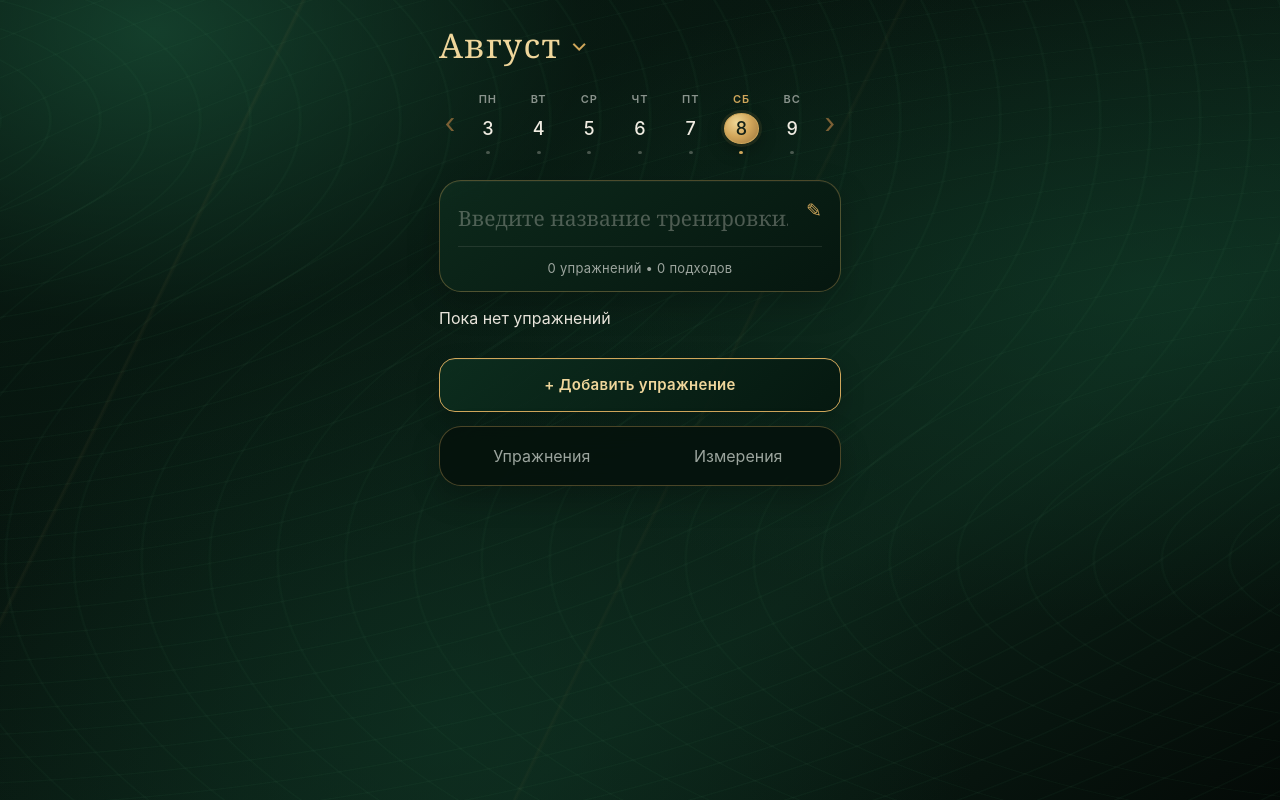
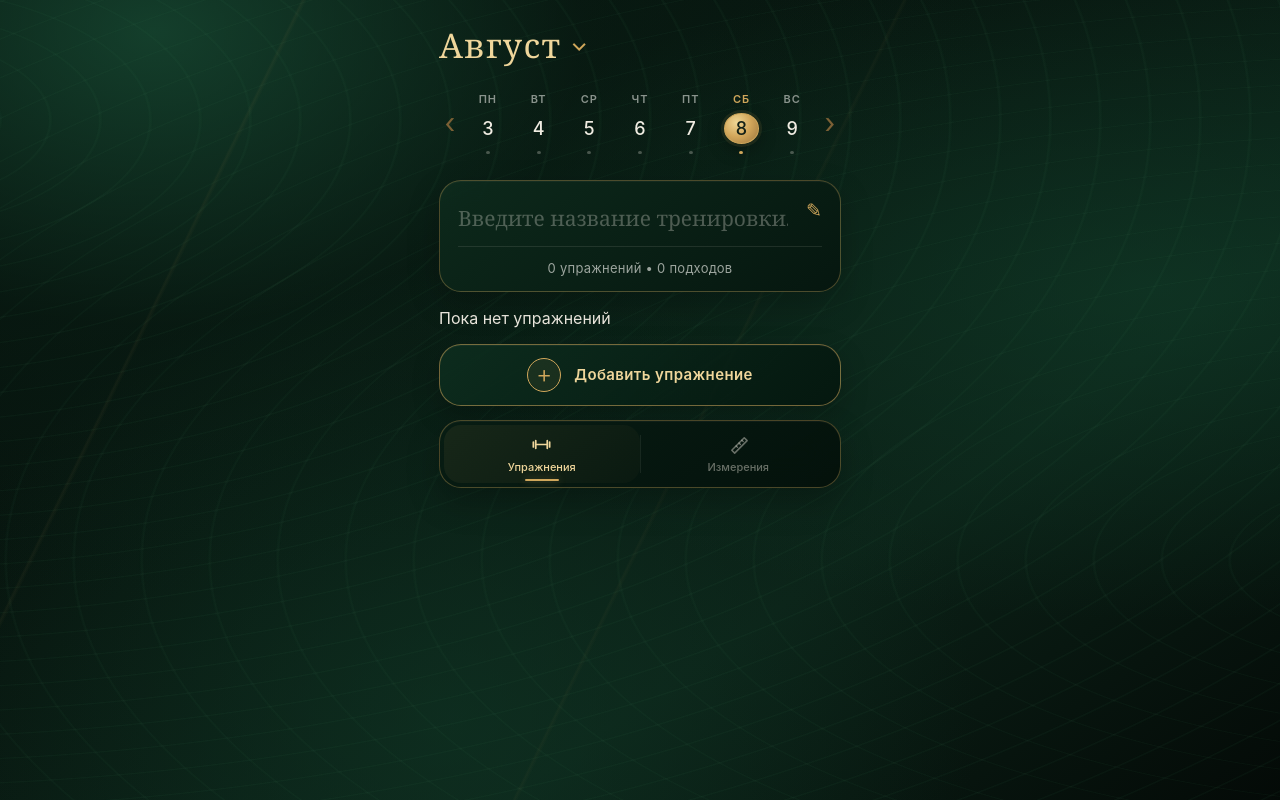
Before and after one commit to sarapkinkirill09-create/gym-tracker, a React (Vite) app: page / in a window 1280 px wide. Built offline with nearby package versions, Linux system fonts and the light colour scheme.

Commit message:
design update

```diff
--- a/src/App.css
+++ b/src/App.css
@@ -47,20 +47,29 @@
 
 .add-exercise-button {
     width: 100%;
-    min-height: 54px;
+    min-height: 62px;
 
-    margin-top: 14px;
+    margin-top: 15px;
+    padding: 10px 18px;
 
-    padding: 12px 18px;
+    display: flex;
+    align-items: center;
+    justify-content: center;
 
-    border: 1px solid var(--gold);
-    border-radius: var(--radius-medium);
+    gap: 13px;
+
+    border:
+        1px solid
+        rgba(208, 167, 91, 0.55);
+
+    border-radius:
+        var(--radius-large);
 
     background:
         linear-gradient(
             135deg,
-            rgba(13, 46, 31, 0.92),
-            rgba(6, 24, 16, 0.94)
+            rgba(13, 46, 31, 0.88),
+            rgba(5, 23, 15, 0.95)
         );
 
     color: var(--gold-light);
@@ -68,64 +77,145 @@
     font-size: 15px;
     font-weight: 600;
 
-    letter-spacing: 0.02em;
+    letter-spacing: 0.025em;
 
     box-shadow:
         inset 0 1px 0
         rgba(255, 255, 255, 0.04),
-        0 8px 24px
-        rgba(0, 0, 0, 0.20);
+
+        0 10px 28px
+        rgba(0, 0, 0, 0.22);
 
     cursor: pointer;
+
+    transition:
+        transform 0.15s ease,
+        border-color 0.15s ease,
+        background 0.15s ease;
+}
+
+.add-exercise-icon {
+    width: 34px;
+    height: 34px;
+
+    flex-shrink: 0;
+
+    display: flex;
+    align-items: center;
+    justify-content: center;
+
+    border:
+        1px solid
+        var(--gold);
+
+    border-radius: 50%;
+
+    background:
+        rgba(208, 167, 91, 0.08);
+
+    color: var(--gold);
+
+    font-size: 25px;
+    font-weight: 300;
+
+    line-height: 1;
 }
 
 .add-exercise-button:active {
     transform: scale(0.985);
 
+    border-color:
+        var(--gold);
+
     background:
         linear-gradient(
             135deg,
-            rgba(20, 60, 41, 0.96),
-            rgba(8, 29, 19, 0.96)
+            rgba(19, 59, 40, 0.96),
+            rgba(7, 29, 19, 0.98)
         );
 }
 
 .bottom-menu {
+    position: relative;
+
     display: grid;
-    grid-template-columns: 1fr 1fr;
 
-    gap: 1px;
+    grid-template-columns:
+        minmax(0, 1fr)
+        1px
+        minmax(0, 1fr);
+
+    align-items: stretch;
+
+    width: 100%;
 
     margin-top: 14px;
-
     padding: 4px;
 
-    border: 1px solid var(--gold-line);
-    border-radius: var(--radius-large);
+    border:
+        1px solid
+        var(--gold-line);
+
+    border-radius:
+        var(--radius-large);
 
     background:
-        rgba(5, 18, 12, 0.88);
+        linear-gradient(
+            145deg,
+            rgba(8, 29, 19, 0.94),
+            rgba(4, 17, 11, 0.97)
+        );
 
     backdrop-filter: blur(18px);
     -webkit-backdrop-filter: blur(18px);
 
     box-shadow:
-        0 12px 30px
-        rgba(0, 0, 0, 0.24);
+        inset 0 1px 0
+        rgba(255, 255, 255, 0.035),
+
+        0 14px 32px
+        rgba(0, 0, 0, 0.25);
+
+    overflow: hidden;
 }
 
-.bottom-menu button {
-    width: 100%;
-    min-height: 50px;
+.bottom-menu-divider {
+    width: 1px;
 
-    padding: 10px;
+    margin:
+        10px
+        0;
+
+    background:
+        rgba(240, 236, 226, 0.08);
+}
+
+.bottom-menu-button {
+    position: relative;
+
+    min-width: 0;
+    min-height: 58px;
+
+    padding: 8px 5px;
 
     border: 0;
     border-radius: 17px;
 
     background: transparent;
 
-    color: var(--text-muted);
+    display: flex;
+    flex-direction: column;
+
+    align-items: center;
+    justify-content: center;
+
+    gap: 4px;
+
+    color:
+        rgba(240, 236, 226, 0.42);
+
+    font-size: 11px;
+    font-weight: 500;
 
     cursor: pointer;
 
@@ -135,6 +225,52 @@
         transform 0.15s ease;
 }
 
+.bottom-menu-icon {
+    width: 23px;
+    height: 23px;
+
+    display: block;
+}
+
+.bottom-menu-button.active {
+    color:
+        var(--gold-light);
+
+    background:
+        linear-gradient(
+            135deg,
+            rgba(208, 167, 91, 0.08),
+            rgba(208, 167, 91, 0.025)
+        );
+}
+
+.bottom-menu-button.active::after {
+    content: "";
+
+    position: absolute;
+
+    bottom: 2px;
+    left: 50%;
+
+    width: 34px;
+    height: 2px;
+
+    border-radius: 999px;
+
+    background:
+        var(--gold);
+
+    transform:
+        translateX(-50%);
+
+    box-shadow:
+        0 0 8px
+        rgba(208, 167, 91, 0.45);
+}
+
+.bottom-menu-button:active {
+    transform: scale(0.96);
+}
 .bottom-menu button:active {
     transform: scale(0.97);
 
--- a/src/components/BottomMenu.jsx
+++ b/src/components/BottomMenu.jsx
@@ -7,16 +7,61 @@ function BottomMenu({
 
             <button
                 type="button"
+                className="bottom-menu-button active"
                 onClick={onOpenExercises}
             >
-                Упражнения
+                <svg
+                    className="bottom-menu-icon"
+                    viewBox="0 0 24 24"
+                    fill="none"
+                    aria-hidden="true"
+                >
+                    <path
+                        d="M6 8v8M3.5 9.5v5M18 8v8M20.5 9.5v5M6 12h12"
+                        stroke="currentColor"
+                        strokeWidth="1.8"
+                        strokeLinecap="round"
+                    />
+                </svg>
+
+                <span>
+                    Упражнения
+                </span>
             </button>
+
+
+            <div className="bottom-menu-divider" />
+
 
             <button
                 type="button"
+                className="bottom-menu-button"
                 onClick={onOpenMeasurements}
             >
-                Измерения
+                <svg
+                    className="bottom-menu-icon"
+                    viewBox="0 0 24 24"
+                    fill="none"
+                    aria-hidden="true"
+                >
+                    <path
+                        d="M5 18L18 5L21 8L8 21L5 18Z"
+                        stroke="currentColor"
+                        strokeWidth="1.6"
+                        strokeLinejoin="round"
+                    />
+
+                    <path
+                        d="M15.5 7.5L17 9M12.5 10.5L14 12M9.5 13.5L11 15"
+                        stroke="currentColor"
+                        strokeWidth="1.4"
+                        strokeLinecap="round"
+                    />
+                </svg>
+
+                <span>
+                    Измерения
+                </span>
             </button>
 
         </div>
--- a/src/components/ExerciseCatalog.jsx
+++ b/src/components/ExerciseCatalog.jsx
@@ -1,5 +1,6 @@
 import { useEffect, useState } from 'react'
 import exercises from '../data/exercises'
+import './ExerciseCatalog.css'
 
 import {
     cleanText,
@@ -305,7 +306,7 @@ function ExerciseCatalog({
                     </button>
                 )}
 
-                <h2>
+                <h2 className="catalog-title">
                     Новое упражнение
                 </h2>
 
@@ -393,7 +394,7 @@ function ExerciseCatalog({
                 </button>
             )}
 
-            <h2>
+            <h2 className="catalog-title">
                 {mode === 'select'
                     ? 'Добавить упражнение'
                     : 'Упражнения'
@@ -401,6 +402,7 @@ function ExerciseCatalog({
             </h2>
 
             <input
+                className="catalog-search"
                 type="text"
                 placeholder="Поиск упражнения..."
                 value={searchQuery}
@@ -416,6 +418,7 @@ function ExerciseCatalog({
 
             <button
                 type="button"
+                className="catalog-create-button"
                 onClick={() => {
                     setIsAddingExercise(true)
                     setNewExerciseError('')
@@ -439,6 +442,7 @@ function ExerciseCatalog({
                         <button
                             key={group}
                             type="button"
+                            className="group-button"
                             onClick={() => {
                                 setSelectedGroup(
                                     group
@@ -458,7 +462,7 @@ function ExerciseCatalog({
                 <div className="exercise-list">
 
                     {selectedGroup !== null && (
-                        <h3>
+                        <h3 className="catalog-group-title">
                             {selectedGroup}
                         </h3>
                     )}
@@ -471,6 +475,7 @@ function ExerciseCatalog({
                     >
                         <button
                             type="button"
+                            className="exercise-catalog-main-button"
                             onClick={() =>
                                 handleExerciseClick(
                                     exercise
@@ -483,6 +488,7 @@ function ExerciseCatalog({
                         {mode === 'browse' && (
                             <button
                                 type="button"
+                                className="exercise-catalog-delete-button"
                                 onClick={() =>
                                     onDeleteCatalogExercise(
                                         exercise
--- a/src/components/ExerciseList.jsx
+++ b/src/components/ExerciseList.jsx
@@ -151,11 +151,17 @@ function ExerciseList({
             )}
 
             <button
+                type="button"
                 className="add-exercise-button"
-                type="button"
                 onClick={onAddExercise}
             >
-                + Добавить упражнение
+                <span className="add-exercise-icon">
+                    +
+                </span>
+
+                <span>
+                    Добавить упражнение
+                </span>
             </button>
         </>
     )
```
Also changed, not shown: src/components/ExerciseCatalog.css (+390 -18 lines).
